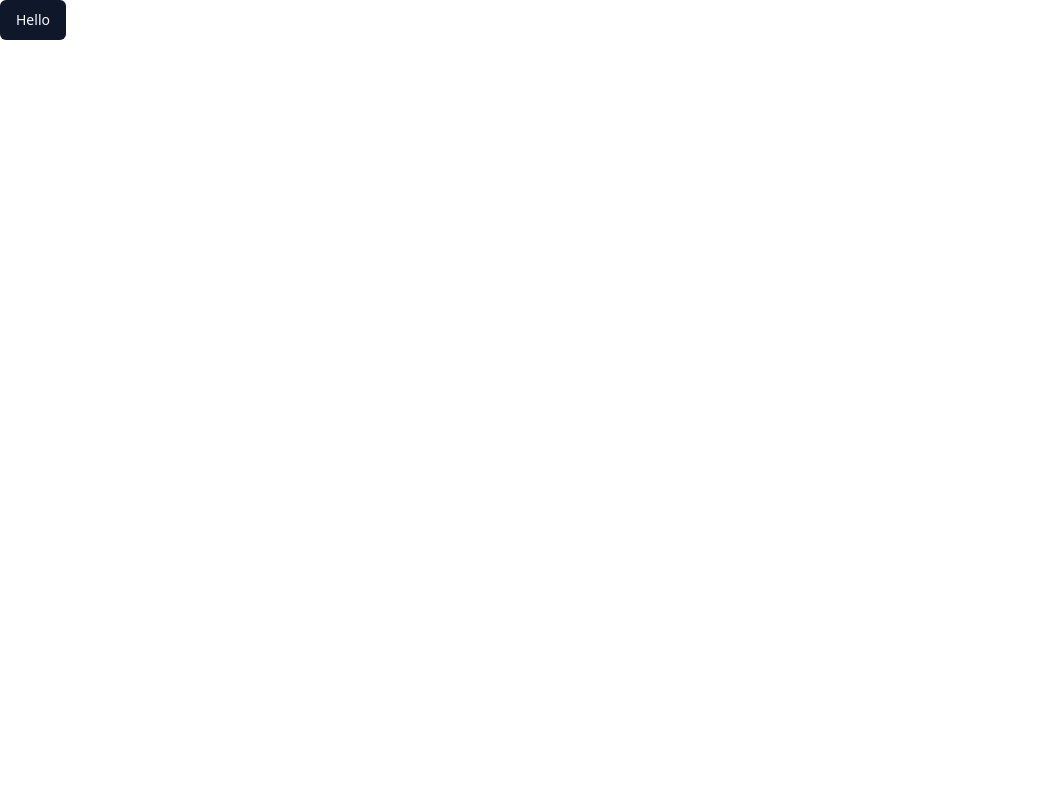
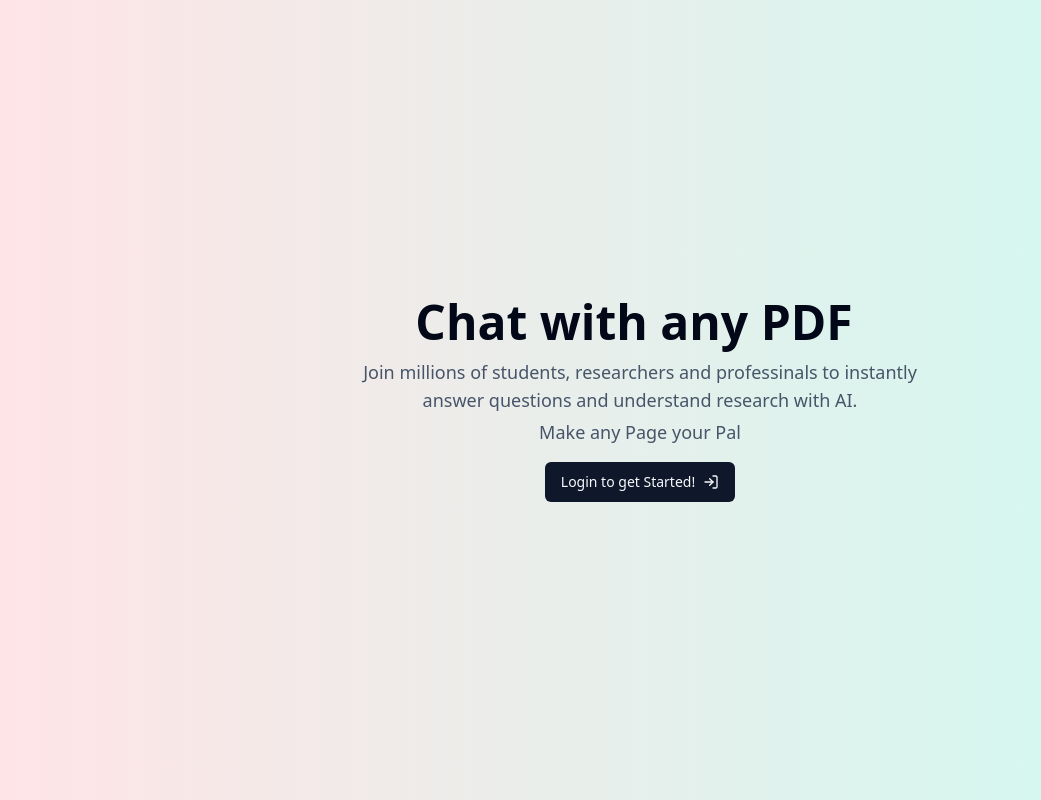
Before and after one commit to sagniksantra/pagepal, a Next.js app: page / in a window 1280 px wide. Shown: the whole page, without its empty margins (0-1041 px from the left). Built offline with nearby package versions, Linux system fonts and the light colour scheme; no server answers.

Commit message:
added Homepage

```diff
--- a/src/app/layout.tsx
+++ b/src/app/layout.tsx
@@ -13,12 +13,12 @@
 export default function RootLayout({
   children,
 }: {
-  children: React.ReactNode
+  children: React.ReactNode;
 }) {
   return (
     <ClerkProvider>
       <html lang="en">
-        <body>{children}</body>
+        <body className="inter.className">{children}</body>
       </html>
     </ClerkProvider>
   )
--- a/src/app/page.tsx
+++ b/src/app/page.tsx
@@ -1,8 +1,61 @@
-import { Button } from '@/components/ui/button'
-import Image from 'next/image'
+import { Button } from "@/components/ui/button";
+import { UserButton, auth } from "@clerk/nextjs";
+import Link from "next/link";
+import { ArrowRight, LogIn } from "lucide-react";
 
-export default function Home() {
-  return(
-    <Button>Hello</Button>
-  )
+export default async function Home() {
+  const { userId } = await auth();
+  const isAuth = !!userId;
+  let firstChat;
+  if (userId) {
+    if (firstChat) {
+      firstChat = firstChat[0];
+    }
+  }
+  return (
+    <div className="w-screen min-h-screen bg-gradient-to-r from-rose-100 to-teal-100">
+      <div className="absolute top-1/2 left-1/2 -translate-x-1/2 -translate-y-1/2">
+        <div className="flex flex-col items-center text-center">
+          <div className="flex items-center">
+            <h1 className="mr-3 text-5xl font-semibold">Chat with any PDF</h1>
+            <UserButton afterSignOutUrl="/" />
+          </div>
+
+          <div className="flex mt-2">
+            {isAuth && firstChat && (
+
+                <Button>
+                  Go to Chats <ArrowRight className="ml-2" />
+                </Button>
+
+            )}
+
+          </div>
+
+          <p className="max-w-xl mt-1 text-lg text-slate-600">
+            Join millions of students, researchers and professinals to instantly
+            answer questions and understand research with AI.
+          </p>
+
+          <p className="max-w-xl mt-1 text-lg text-slate-600">
+            Make any Page your Pal
+          </p>
+
+          <div className="w-full mt-4">
+            {isAuth ? (
+              // <FileUpload />
+              <h1>fileupload</h1>
+            ) : (
+              <Link href="/sign-in">
+                <Button>
+                  Login to get Started!
+                  <LogIn className="w-4 h-4 ml-2" />
+                </Button>
+              </Link>
+            )}
+          </div>
+        </div>
+      </div>
+    </div>
+  );
 }
--- /dev/null
+++ b/src/app/sign-in/[[...sign-in]]/page.tsx
@@ -0,0 +1,9 @@
+import { SignIn } from "@clerk/nextjs";
+
+export default function Page(){
+    return (
+        <div className="absolute top-1/2 left-1/2 -translate-x-1/2 -translate-y-1/2">
+          <SignIn />
+        </div>
+      );
+}
--- /dev/null
+++ b/src/app/sign-up/[[...sign-up]]/page.tsx
@@ -0,0 +1,9 @@
+import { SignUp } from "@clerk/nextjs";
+
+export default function Page(){
+    return (
+        <div className="absolute top-1/2 left-1/2 -translate-x-1/2 -translate-y-1/2">
+          <SignUp />
+        </div>
+      );
+}
--- a/src/middleware.ts
+++ b/src/middleware.ts
@@ -4,7 +4,7 @@
 // Please edit this to allow other routes to be public as needed.
 // See https://clerk.com/docs/references/nextjs/auth-middleware for more information about configuring your middleware
 export default authMiddleware({
-    publicRoutes: [" / "],
+    publicRoutes: ["/"],
 });
 
 export const config = {
```
